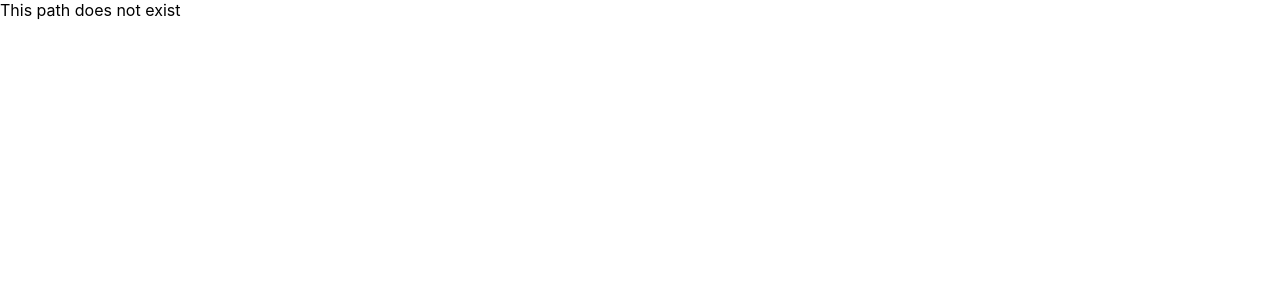
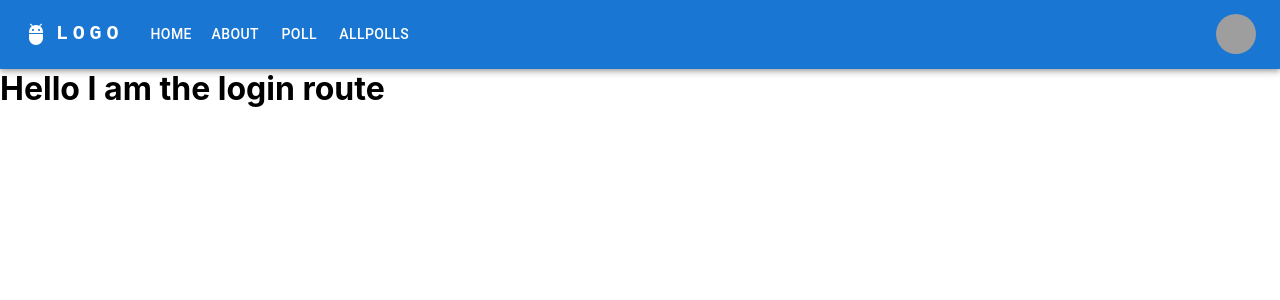
Before and after one commit to kartik7120/Survey-App, a React (Create React App) app: page /login in a window 1280 px wide. Shown: the top 300 px of the page. Built offline with nearby package versions, Linux system fonts and the light colour scheme; grey boxes are pictures that could not be loaded.

Commit message:
Adding a login route in the front end

```diff
--- a/src/index.js
+++ b/src/index.js
@@ -10,6 +10,7 @@ import About from './routes/About';
 import Poll from './components/Poll';
 import AllPolls from './routes/AllPolls';
 import Navbar from './components/Navbar';
+import Login from "./routes/Login";
 
 const root = ReactDOM.createRoot(document.getElementById('root'));
 root.render(
@@ -21,6 +22,7 @@ root.render(
           <Route path='home' element={<Home />} />
           <Route path='about' element={<About />} />
           <Route path='poll' element={<Poll />} />
+          <Route path="login" element={<Login />} />
           <Route path="Allpolls" element={<AllPolls />} />
         </Route>
         <Route path="*" element={<div>This path does not exist</div>} />
--- /dev/null
+++ b/src/routes/Login.jsx
@@ -0,0 +1,4 @@
+function Login(props) {
+  return <h1>Hello I am the login route</h1>;
+}
+export default Login;
```
